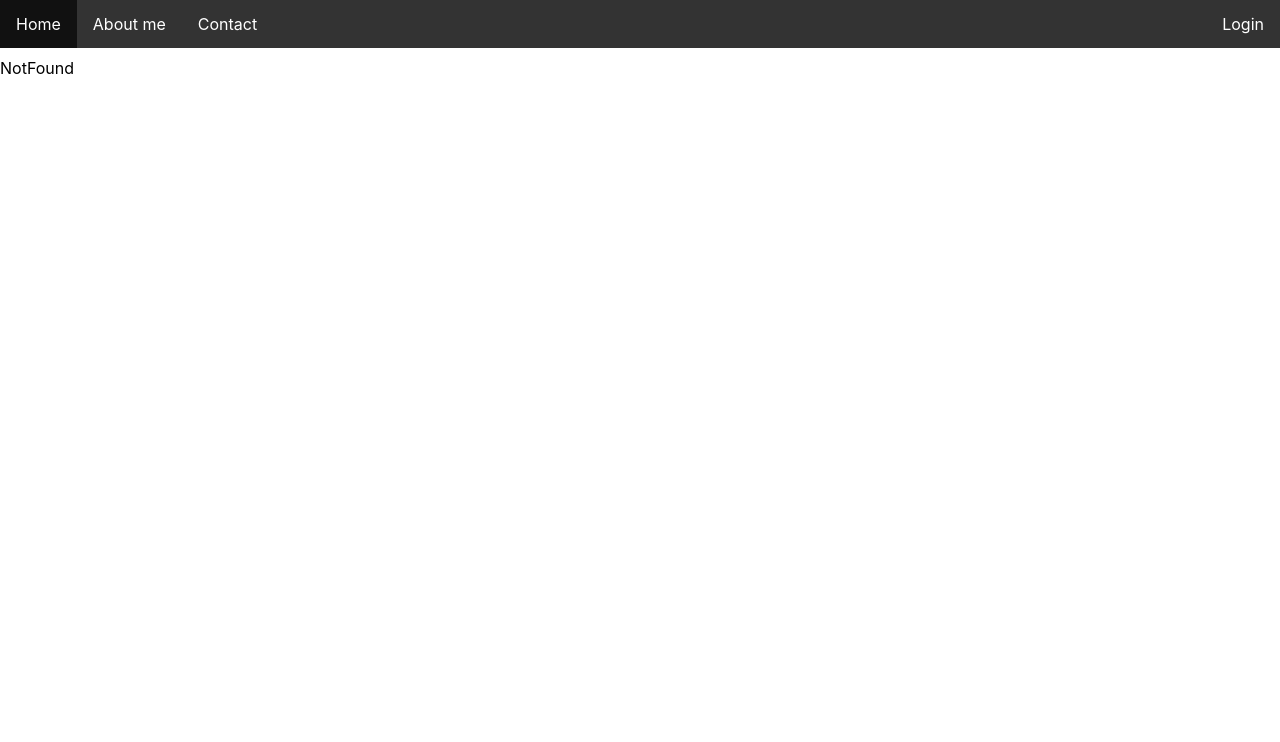
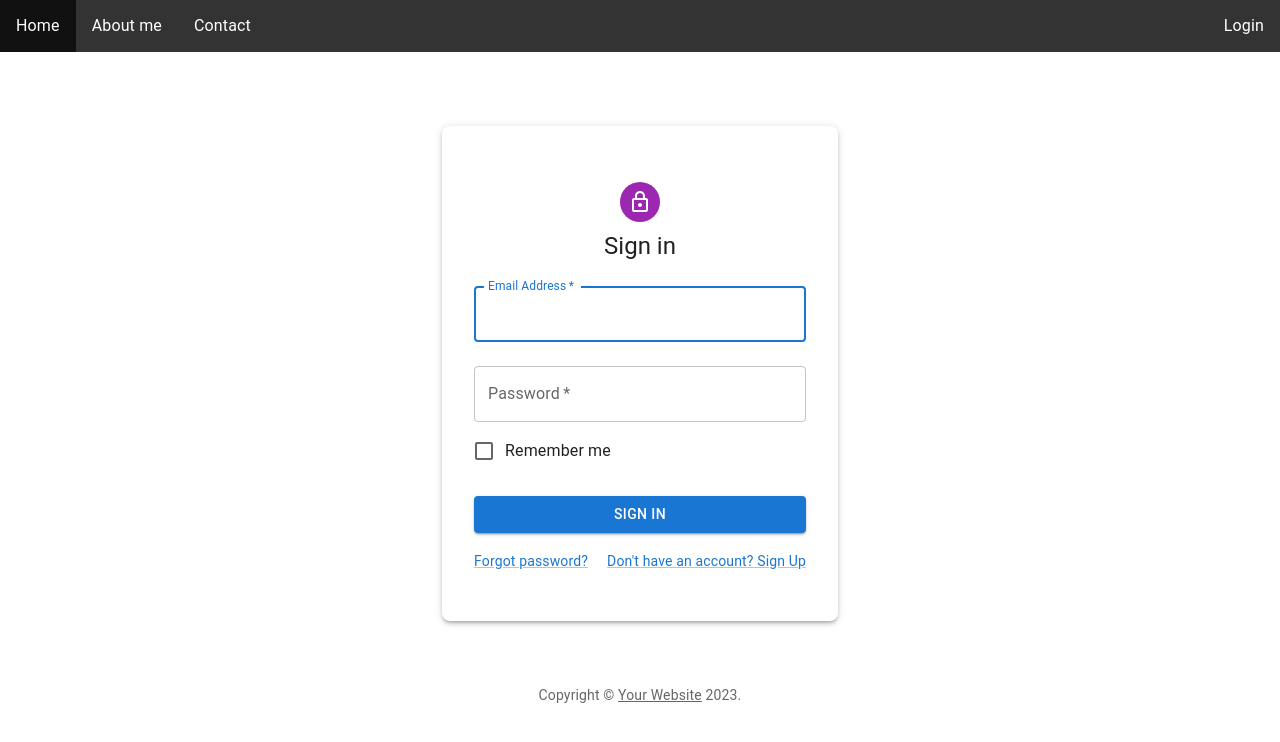
Before and after one commit to efraim224/Blog-frontend, a React (Create React App) app: page /login in a window 1280 px wide. Shown: the top 742 px of the page. Built offline with nearby package versions, Linux system fonts and the light colour scheme.

Commit message:
added login page & material UI

```diff
--- a/package.json
+++ b/package.json
@@ -3,6 +3,10 @@
   "version": "0.1.0",
   "private": true,
   "dependencies": {
+    "@emotion/react": "^11.11.0",
+    "@emotion/styled": "^11.11.0",
+    "@mui/icons-material": "^5.11.16",
+    "@mui/material": "^5.13.0",
     "@testing-library/jest-dom": "^5.16.5",
     "@testing-library/react": "^13.4.0",
     "@testing-library/user-event": "^13.5.0",
--- a/src/App.css
+++ b/src/App.css
@@ -4,14 +4,9 @@
 }
 
 .grid-container {
-  display: grid;
-  grid-template-areas:
-  "header header header"
-  "main main right"
-  "main main right";
-  gap: 0px;
-  padding: 0px;
-  grid-template-columns: 1.5fr 1.5fr 1fr;
+  display: flex;
+  flex-direction: column;
+
 }
 
 header {
@@ -21,14 +16,20 @@
 }
 
 main {
-  grid-area: main;
-  /* background-color: aquamarine; */
+  flex: 3;
   padding-left: 30px;
   margin-right: 15px;
   border-right: 1px solid black;
   display: flex;
   flex-direction: column;
+}
 
+
+.home-container {
+  display: flex;
+  flex-direction: row;
+  flex: 4 1 auto;
+  flex-basis: 100%;
 }
 
 main > div {
@@ -41,8 +42,9 @@
   margin-bottom: 15px;
 }
 right {
-  grid-area: right;
+  /* grid-area: right; */
   padding-left: 10px;
+  flex: 1;
 }
 
 .reel-container > div {
@@ -91,7 +93,6 @@
   float: left !important;
 }
 
-
 .menu-item > a {
   display: block;
   color: white;
@@ -124,7 +125,6 @@
   justify-content: space-between;
 }
 
-
 img {
   float: right;
 }
--- a/src/App.js
+++ b/src/App.js
@@ -7,6 +7,7 @@
 import Layout from './components/Layout'
 import Post from './pages/Post';
 import NotFound from './pages/NotFound';
+import Login from './pages/Login';
 
 
 
@@ -21,6 +22,7 @@
                 <Route path='/about' element={<About />} />
                 <Route path='/contact' element={<Contact />} />
                 <Route path='/add' element={<NewPost/>}/>
+                <Route path='/login' element={<Login/>}/>
                 <Route path='/posts/:id' element={<Post/>}/>
                 <Route path='*' element={<NotFound/>}/>
               </Route>
--- a/src/components/Navbar.js
+++ b/src/components/Navbar.js
@@ -12,7 +12,7 @@
                         <li class="menu-item"><Link to="/contact">Contact</Link></li>
                         </div>
                         <div class="topnav-right">
-                        <li class="menu-item"><Link to="/" class="bar-right">Login</Link></li>
+                        <li class="menu-item"><Link to="/login" class="bar-right">Login</Link></li>
                         </div>
 
                 </div>
--- a/src/pages/Home.js
+++ b/src/pages/Home.js
@@ -10,7 +10,7 @@
 
 const Home = () => {
     return (
-        <>
+        <div className="home-container">
             <main>
                 <div className="title">
                     <h1>Some title for the site</h1>
@@ -27,7 +27,7 @@
                 return <LinkContainer {...item} />
                 })}
           </right>
-        </>
+        </div>
     )
 }
 
--- /dev/null
+++ b/src/pages/Login.js
@@ -0,0 +1,114 @@
+import * as React from 'react';
+import Avatar from '@mui/material/Avatar';
+import Button from '@mui/material/Button';
+import CssBaseline from '@mui/material/CssBaseline';
+import TextField from '@mui/material/TextField';
+import FormControlLabel from '@mui/material/FormControlLabel';
+import Checkbox from '@mui/material/Checkbox';
+import Link from '@mui/material/Link';
+import Grid from '@mui/material/Grid';
+import Box from '@mui/material/Box';
+import LockOutlinedIcon from '@mui/icons-material/LockOutlined';
+import Typography from '@mui/material/Typography';
+import Container from '@mui/material/Container';
+import { createTheme, ThemeProvider } from '@mui/material/styles';
+
+function Copyright(props) {
+  return (
+    <Typography variant="body2" color="text.secondary" align="center" {...props}>
+      {'Copyright © '}
+      <Link color="inherit" href="/login">
+        Your Website
+      </Link>{' '}
+      {new Date().getFullYear()}
+      {'.'}
+    </Typography>
+  );
+}
+
+const theme = createTheme();
+
+export default function Login() {
+  const handleSubmit = (event) => {
+    event.preventDefault();
+    const data = new FormData(event.currentTarget);
+    console.log({
+      email: data.get('email'),
+      password: data.get('password'),
+    });
+  };
+
+  return (
+    <ThemeProvider theme={theme}>
+      <Container className='login-container' maxWidth="xs">
+        <CssBaseline />
+        <Box
+          sx={{
+            boxShadow: 3,
+            borderRadius: 2,
+            px: 4,
+            py: 6,
+            marginTop: 8,
+            display: 'flex',
+            flexDirection: 'column',
+            alignItems: 'center',
+          }}
+        >
+          <Avatar sx={{ m: 1, bgcolor: 'secondary.main' }}>
+            <LockOutlinedIcon />
+          </Avatar>
+          <Typography component="h1" variant="h5">
+            Sign in
+          </Typography>
+          <Box component="form" className='login' onSubmit={handleSubmit} noValidate sx={{ mt: 1 }}>
+            <TextField
+              margin="normal"
+              required
+              fullWidth
+              id="email"
+              label="Email Address"
+              name="email"
+              autoComplete="email"
+              autoFocus
+            />
+            <TextField
+              margin="normal"
+              required
+              fullWidth
+              name="password"
+              label="Password"
+              type="password"
+              id="password"
+              autoComplete="current-password"
+            />
+            <FormControlLabel
+              control={<Checkbox value="remember" color="primary" />}
+              label="Remember me"
+            />
+            <Button
+              type="submit"
+              fullWidth
+              variant="contained"
+              sx={{ mt: 3, mb: 2 }}
+            >
+              Sign In
+            </Button>
+            <Grid container>
+              <Grid item xs>
+                <Link href="/login" variant="body2">
+                  Forgot password?
+                </Link>
+              </Grid>
+              <Grid item>
+                <Link href="/login" variant="body2">
+                  {"Don't have an account? Sign Up"}
+                </Link>
+              </Grid>
+            </Grid>
+          </Box>
+        </Box>
+        <Copyright sx={{ mt: 8, mb: 4 }} />
+      </Container>
+    </ThemeProvider>
+  );
+}
```
Also changed, not shown: 1 other file (tests, documents, lock files or other folders).
